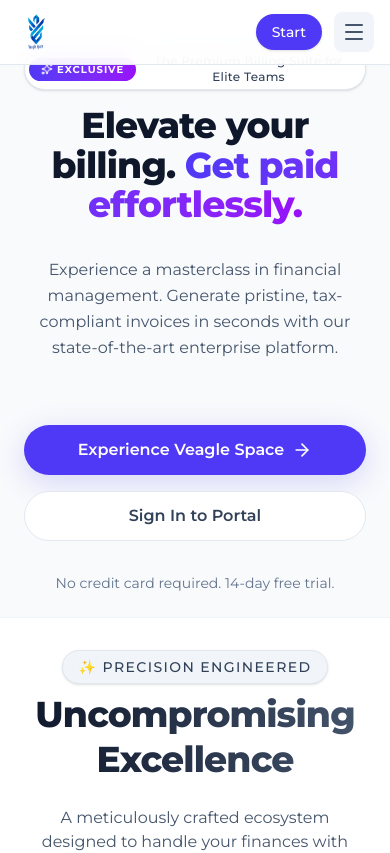
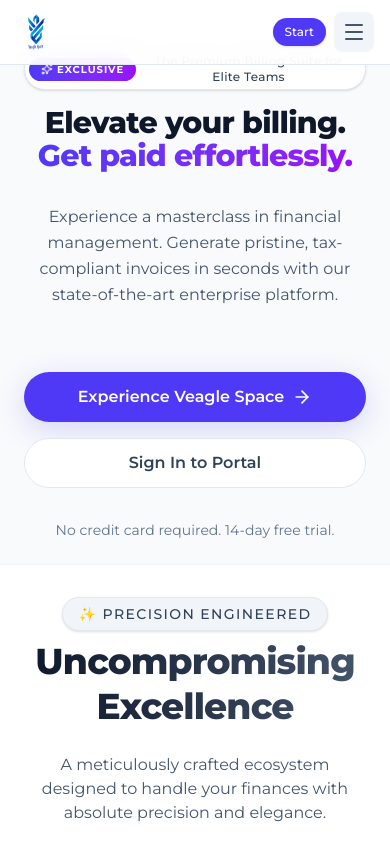
Before and after one commit to veaglespace-Tech/invoice-generator, a Next.js app in the folder client/: page / in a window 390 px wide. Shown: the top 853 px of the page. Built offline with nearby package versions, Linux system fonts and the light colour scheme; no server answers.

Commit message:
Fix UI responsiveness across the site, including landing page, data tables, and invoice layouts

```diff
--- a/client/src/app/(app)/invoices/[id]/page.jsx
+++ b/client/src/app/(app)/invoices/[id]/page.jsx
@@ -248,10 +248,10 @@
         </div>
       </div>{' '}
       {/* Printable Invoice Page */}
-      <div className="w-full pb-12 flex justify-center items-start print:p-0 print:m-0 print:block bg-slate-100 dark:bg-slate-900/50 p-4 rounded-xl overflow-x-auto">
+      <div className="w-full pb-12 flex justify-start sm:justify-center items-start print:p-0 print:m-0 print:block bg-slate-100 dark:bg-slate-900/50 p-4 rounded-xl overflow-x-auto">
         <div
           id="invoice-preview"
-          className="w-[210mm] min-h-[297mm] bg-white mx-auto shadow-lg relative print:shadow-none print:w-full print:h-auto print:min-h-0 flex flex-col box-border"
+          className="w-[210mm] min-w-[210mm] min-h-[297mm] bg-white mx-auto shadow-lg relative print:shadow-none print:w-full print:h-auto print:min-h-0 flex flex-col box-border"
         >
           {/* Background Image / Watermark */}
           <div className="absolute inset-0 z-0 flex items-center justify-center opacity-[0.03] pointer-events-none">
--- a/client/src/app/(app)/invoices/new/page.jsx
+++ b/client/src/app/(app)/invoices/new/page.jsx
@@ -1128,10 +1128,10 @@
         </div>
 
         {/* BOTTOM PANEL: Live A4 Preview */}
-        <div className="w-full pb-12 flex justify-center items-start print:p-0 print:m-0 print:block bg-slate-100 dark:bg-slate-900/50 p-4 rounded-xl overflow-x-auto">
+        <div className="w-full pb-12 flex justify-start sm:justify-center items-start print:p-0 print:m-0 print:block bg-slate-100 dark:bg-slate-900/50 p-4 rounded-xl overflow-x-auto">
           <div
             id="invoice-preview"
-            className="w-[210mm] min-h-[297mm] bg-white text-black p-8 shadow-2xl relative flex flex-col print:shadow-none print:w-full print:min-h-0 font-sans text-[10px] leading-tight"
+            className="w-[210mm] min-w-[210mm] min-h-[297mm] bg-white text-black p-8 shadow-2xl relative flex flex-col print:shadow-none print:w-full print:min-h-0 font-sans text-[10px] leading-tight"
           >
             {/* Main Outer Border Container */}
             <div className="border border-black flex flex-col box-border">
--- a/client/src/app/(app)/invoices/page.jsx
+++ b/client/src/app/(app)/invoices/page.jsx
@@ -311,7 +311,7 @@
                         onChange={(e) =>
                           handleStatusChange(invoice.id, e.target.value)
                         }
-                        className={`select select-sm border outline-none font-medium ${getStatusBadgeClass(invoice.status)}`}
+                        className={`select select-sm border outline-none font-medium min-w-[130px] ${getStatusBadgeClass(invoice.status)}`}
                       >
                         <option value="DRAFT">Draft</option>
                         <option value="GENERATED">Generated</option>
--- a/client/src/app/page.jsx
+++ b/client/src/app/page.jsx
@@ -23,7 +23,7 @@
             </span>
           </div>
 
-          <h1 className="text-4xl md:text-6xl lg:text-7xl font-extrabold text-slate-900 dark:text-white tracking-tight leading-[1.1]">
+          <h1 className="text-3xl sm:text-4xl md:text-6xl lg:text-7xl font-extrabold text-slate-900 dark:text-white tracking-tight leading-[1.1]">
             Elevate your billing. <br className="hidden md:block" />
             <span className="text-transparent bg-clip-text bg-gradient-to-r from-indigo-600 via-purple-600 to-indigo-600 bg-[length:200%_auto] animate-[gradient_3s_ease_infinite] dark:from-indigo-400 dark:via-purple-400 dark:to-indigo-400">
               Get paid effortlessly.
--- a/client/src/app/super-admin/invoices/[id]/page.jsx
+++ b/client/src/app/super-admin/invoices/[id]/page.jsx
@@ -248,10 +248,10 @@
         </div>
       </div>{' '}
       {/* Printable Invoice Page */}
-      <div className="w-full pb-12 flex justify-center items-start print:p-0 print:m-0 print:block bg-slate-100 dark:bg-slate-900/50 p-4 rounded-xl overflow-x-auto">
+      <div className="w-full pb-12 flex justify-start sm:justify-center items-start print:p-0 print:m-0 print:block bg-slate-100 dark:bg-slate-900/50 p-4 rounded-xl overflow-x-auto">
         <div
           id="invoice-preview"
-          className="w-[210mm] min-h-[297mm] bg-white mx-auto shadow-lg relative print:shadow-none print:w-full print:h-auto print:min-h-0 flex flex-col box-border"
+          className="w-[210mm] min-w-[210mm] min-h-[297mm] bg-white mx-auto shadow-lg relative print:shadow-none print:w-full print:h-auto print:min-h-0 flex flex-col box-border"
         >
           {/* Background Image / Watermark */}
           <div className="absolute inset-0 z-0 flex items-center justify-center opacity-[0.03] pointer-events-none">
--- a/client/src/components/layout/Navbar.jsx
+++ b/client/src/components/layout/Navbar.jsx
@@ -106,19 +106,19 @@
         </div>
 
         {/* Mobile Menu Actions */}
-        <div className="flex md:hidden items-center gap-3">
+        <div className="flex md:hidden items-center gap-2 sm:gap-3">
           {isMounted &&
             (isLoggedIn ? (
               <Link
                 href="/dashboard"
-                className="bg-indigo-600 hover:bg-indigo-700 text-white px-4 py-2 rounded-full font-medium text-sm shadow-sm transition-all flex items-center gap-1"
+                className="bg-indigo-600 hover:bg-indigo-700 text-white px-3 sm:px-4 py-1.5 sm:py-2 rounded-full font-medium text-xs sm:text-sm shadow-sm transition-all flex items-center gap-1"
               >
                 Dashboard
               </Link>
             ) : (
               <Link
                 href="/register"
-                className="bg-indigo-600 hover:bg-indigo-700 text-white px-4 py-2 rounded-full font-medium text-sm shadow-sm transition-all"
+                className="bg-indigo-600 hover:bg-indigo-700 text-white px-3 sm:px-4 py-1.5 sm:py-2 rounded-full font-medium text-xs sm:text-sm shadow-sm transition-all"
               >
                 Start
               </Link>
```
